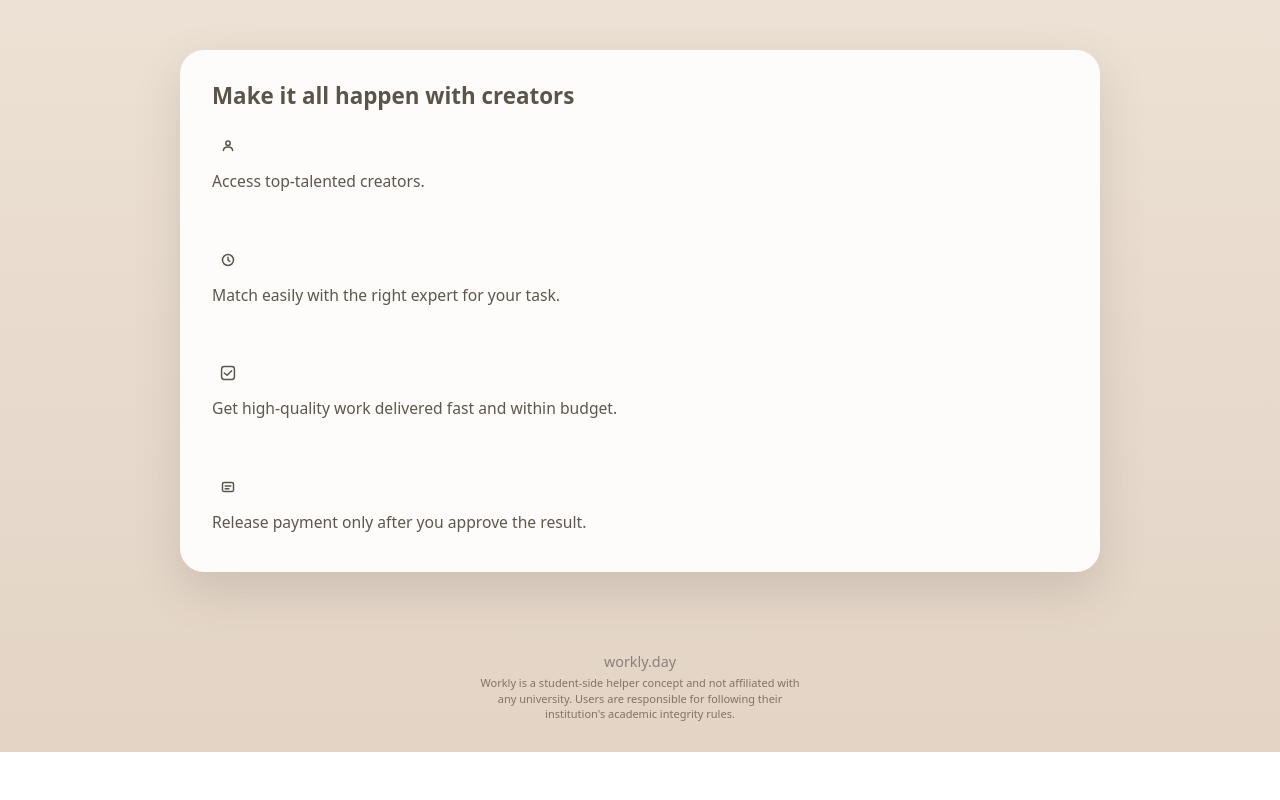
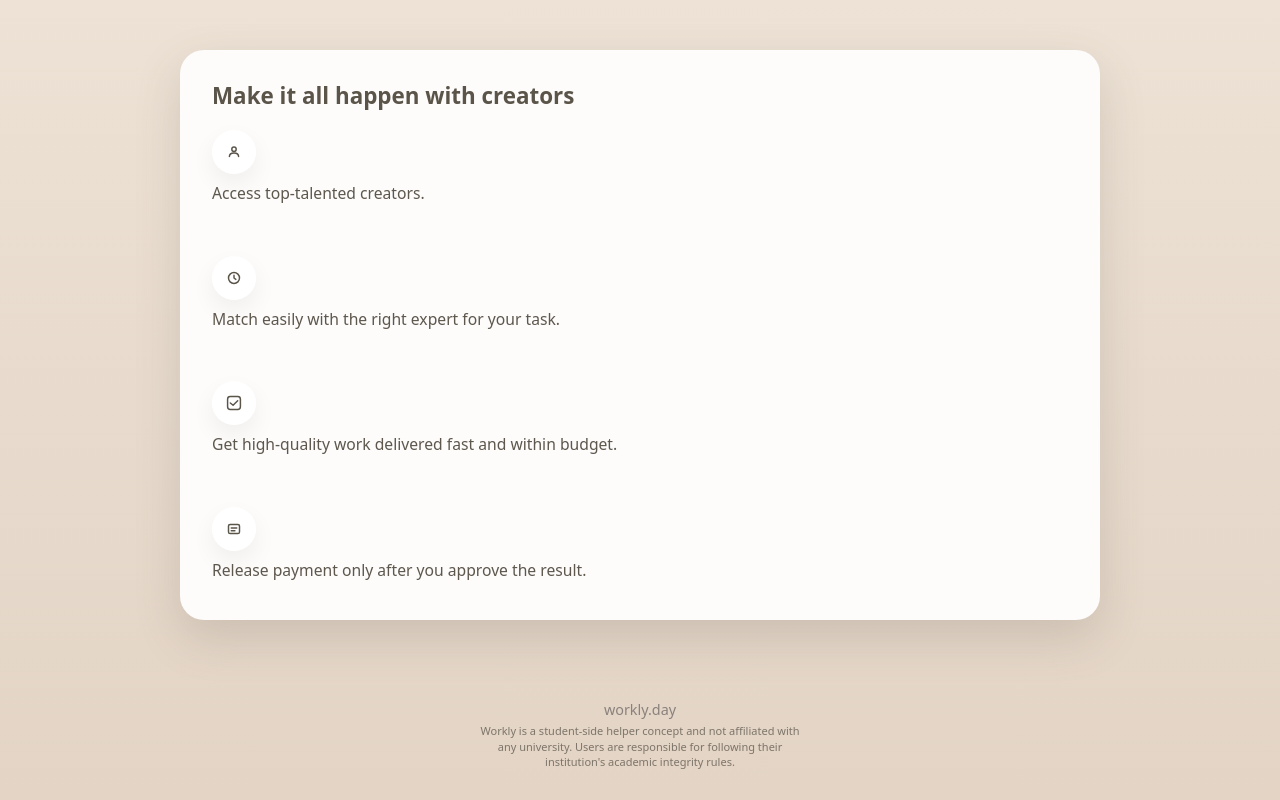
Before and after one commit to SEBRAHEIM/workly-landing, a Next.js app: page / in a window 1280 px wide. Shown: the part 935-1735 px from the top of the page. Before the commit the page ends 1687 px from the top, so only its background shows below. Built offline with nearby package versions, Linux system fonts and the light colour scheme.

Commit message:
Increase creators icons size and softness

```diff
--- a/styles/globals.css
+++ b/styles/globals.css
@@ -707,3 +707,23 @@ body {
   margin-left: auto;
   margin-right: auto;
 }
+
+
+/* === Creators section: larger soft icons === */
+.creators-section .creator-icon {
+  width: 44px;
+  height: 44px;
+  border-radius: 999px;
+  background-color: rgba(255, 255, 255, 0.92);
+  box-shadow: 0 10px 25px rgba(0, 0, 0, 0.06);
+  display: flex;
+  align-items: center;
+  justify-content: center;
+}
+
+.creators-section .creator-icon svg {
+  width: 22px;
+  height: 22px;
+  stroke: var(--sand-4);
+  fill: none;
+}
```
